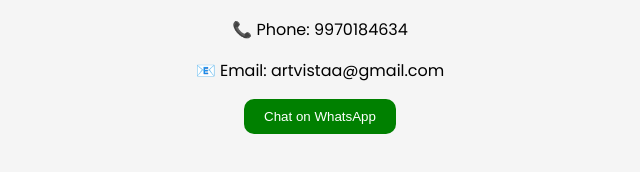
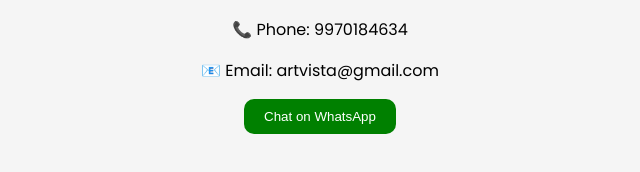
Before and after one commit to pratikshasonawane-pixel/artvista-final, a plain HTML site: page index.html in a window 1280 px wide. Shown: the part 2477-2649 px from the top of the page, 320-960 px from the left. Drawn offline with nearby package versions, Linux system fonts and the light colour scheme.

Commit message:
Update index.html

```diff
--- a/index.html
+++ b/index.html
@@ -176,7 +176,7 @@
 <section class="contact" id="contact" data-aos="fade-up">
   <h2>Contact Us</h2>
   <p>📞 Phone: 9970184634</p>
-  <p>📧 Email: artvistaa@gmail.com</p>
+  <p>📧 Email: artvista@gmail.com</p>
 
   <a href="https://wa.me/919970184634" target="_blank">
     <button>Chat on WhatsApp</button>
@@ -219,7 +219,7 @@
       <option value="500">Premium (+₹500)</option>
     </select>
 
-    <!-- PAYMENT METHOD -->
+   <!-- PAYMENT METHOD -->
 <label>Payment Method</label>
 
 <select id="payment" onchange="showPaymentFields()">
```
